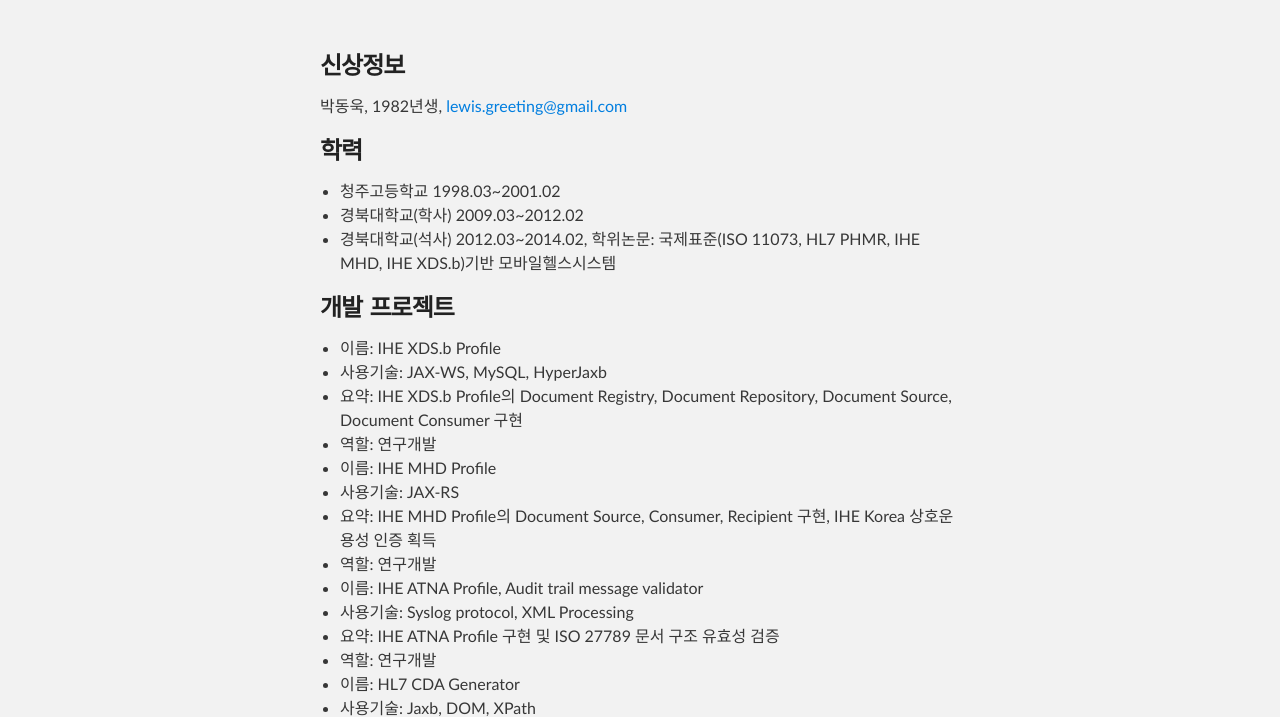
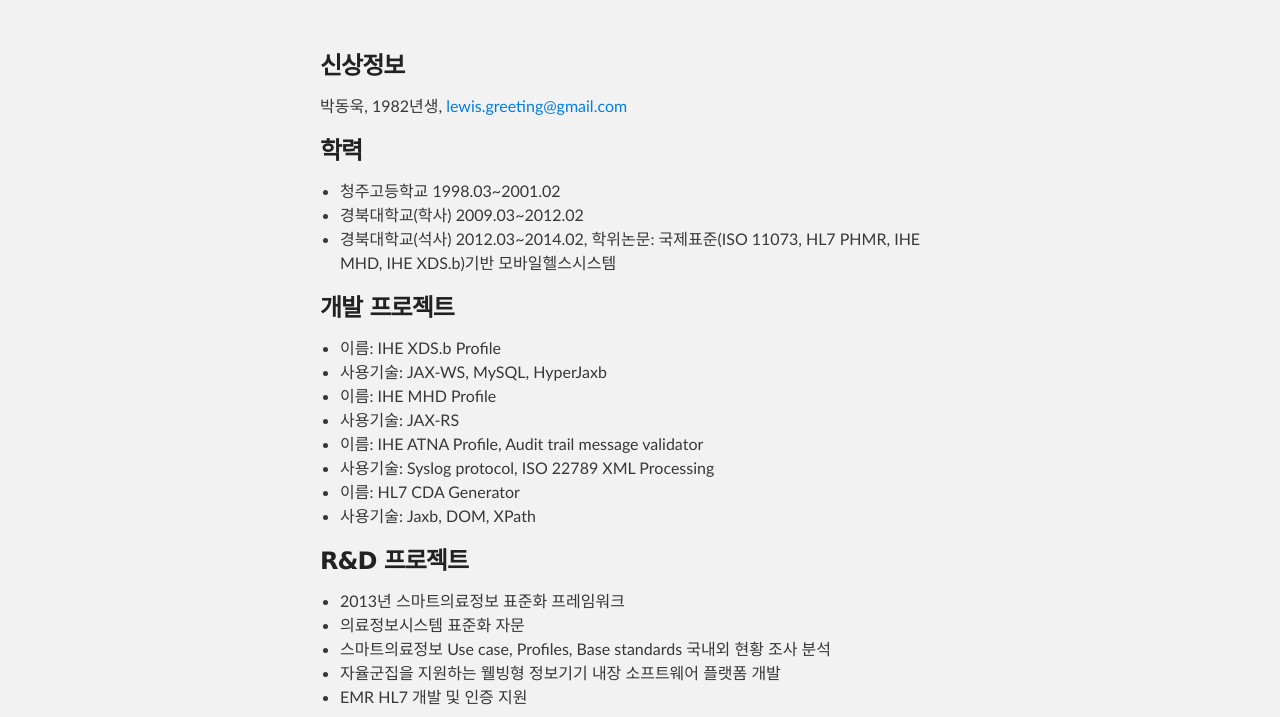
Before and after one commit to lewis34/lewis34.github.com, a plain HTML site: page index.html in a window 1280 px wide. Shown: the part 212-929 px from the top of the page. Drawn offline with Linux system fonts and the light colour scheme.

Commit message:
Update index.html

```diff
--- a/index.html
+++ b/index.html
@@ -47,20 +47,15 @@
 <ul>
 <li>이름: IHE XDS.b Profile</li>
 <li>사용기술: JAX-WS, MySQL, HyperJaxb</li>
-<li>요약: IHE XDS.b Profile의 Document Registry, Document Repository, Document Source, Document Consumer 구현</li>
-<li>역할: 연구개발</li>
+
 <li>이름: IHE MHD Profile</li>
 <li>사용기술: JAX-RS</li>
-<li>요약: IHE MHD Profile의 Document Source, Consumer, Recipient 구현, IHE Korea 상호운용성 인증 획득</li>
-<li>역할: 연구개발</li>
+
 <li>이름: IHE ATNA Profile, Audit trail message validator</li>
-<li>사용기술: Syslog protocol, XML Processing</li>
-<li>요약: IHE ATNA Profile 구현 및 ISO 27789 문서 구조 유효성 검증 </li>
-<li>역할: 연구개발</li>
+<li>사용기술: Syslog protocol, ISO 22789 XML Processing</li>
+
 <li>이름: HL7 CDA Generator</li>
 <li>사용기술: Jaxb, DOM, XPath</li>
-<li>요약: 진료의뢰서, 퇴원요약서, 건강기록서 전자문서생성기 개발</li>
-<li>역할: 연구개발</li>
 </ul>
 
 <h3>
```
